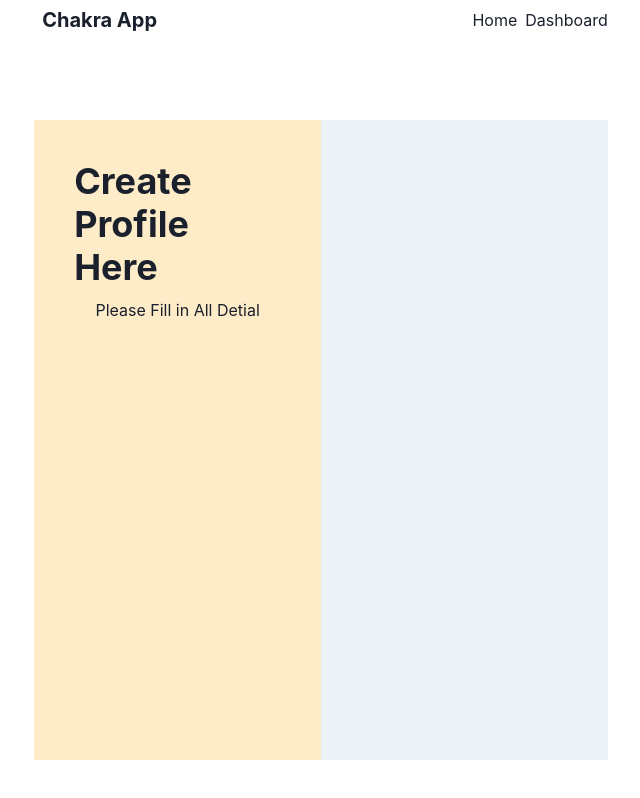
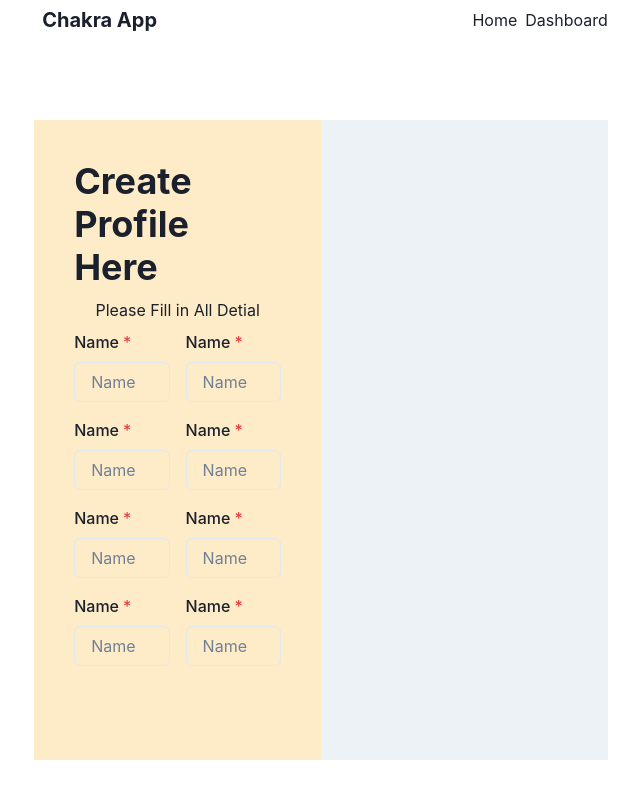
Before and after one commit to ankitsng0007/AnkitRepo, a React (Create React App) app in the folder RCT-101/Day-20/PSC/create-profile/: page / in a window 1280 px wide. Shown: the top 798 px of the page, without its empty margins (319-959 px from the left). Built offline with nearby package versions, Linux system fonts and the light colour scheme.

Commit message:
file added

```diff
--- a/RCT-101/Day-20/PSC/create-profile/src/Components/ProfileForm.jsx
+++ b/RCT-101/Day-20/PSC/create-profile/src/Components/ProfileForm.jsx
@@ -1,7 +1,10 @@
-import { Heading, Text, VStack } from "@chakra-ui/react";
+import { FormControl, FormLabel, Grid, GridItem, Heading, Input, Text, VStack } from "@chakra-ui/react";
 import React from "react";
 
 export const ProfileForm=()=>{
+    const handleChange=()=>{
+
+    }
     return(
         <VStack
         h="full"
@@ -12,6 +15,92 @@ export const ProfileForm=()=>{
             <VStack>
                 <Heading>Create Profile Here</Heading>
                 <Text>Please Fill in All Detial</Text>
+                <Grid
+  h='200px'
+  templateColumns='repeat(2, 1fr)'
+  gap={4}
+>
+  <GridItem colSpan={1}>
+    <FormControl isRequired>
+        <FormLabel>Name</FormLabel>
+        <Input
+        placeholder="Name"
+        type="text"
+        name="name"
+        onChange={handleChange}/>
+    </FormControl>
+  </GridItem>
+  <GridItem colSpan={1}>
+    <FormControl isRequired>
+        <FormLabel>Name</FormLabel>
+        <Input
+        placeholder="Name"
+        type="text"
+        name="name"
+        onChange={handleChange}/>
+    </FormControl>
+  </GridItem>
+  <GridItem colSpan={1}>
+    <FormControl isRequired>
+        <FormLabel>Name</FormLabel>
+        <Input
+        placeholder="Name"
+        type="text"
+        name="name"
+        onChange={handleChange}/>
+    </FormControl>
+  </GridItem>
+  <GridItem colSpan={1}>
+    <FormControl isRequired>
+        <FormLabel>Name</FormLabel>
+        <Input
+        placeholder="Name"
+        type="text"
+        name="name"
+        onChange={handleChange}/>
+    </FormControl>
+  </GridItem>
+  <GridItem colSpan={1}>
+    <FormControl isRequired>
+        <FormLabel>Name</FormLabel>
+        <Input
+        placeholder="Name"
+        type="text"
+        name="name"
+        onChange={handleChange}/>
+    </FormControl>
+  </GridItem>
+  <GridItem colSpan={1}>
+    <FormControl isRequired>
+        <FormLabel>Name</FormLabel>
+        <Input
+        placeholder="Name"
+        type="text"
+        name="name"
+        onChange={handleChange}/>
+    </FormControl>
+  </GridItem>
+  <GridItem colSpan={1}>
+    <FormControl isRequired>
+        <FormLabel>Name</FormLabel>
+        <Input
+        placeholder="Name"
+        type="text"
+        name="name"
+        onChange={handleChange}/>
+    </FormControl>
+  </GridItem>
+  <GridItem colSpan={1}>
+    <FormControl isRequired>
+        <FormLabel>Name</FormLabel>
+        <Input
+        placeholder="Name"
+        type="text"
+        name="name"
+        onChange={handleChange}/>
+    </FormControl>
+  </GridItem>
+</Grid>
             </VStack>
         </VStack>
     )
```
